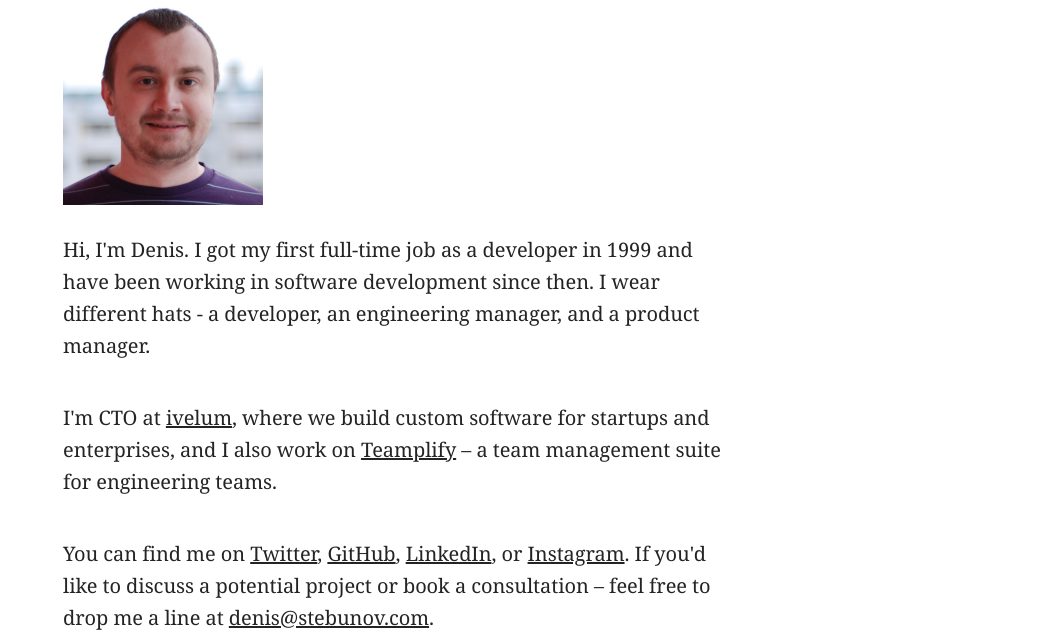
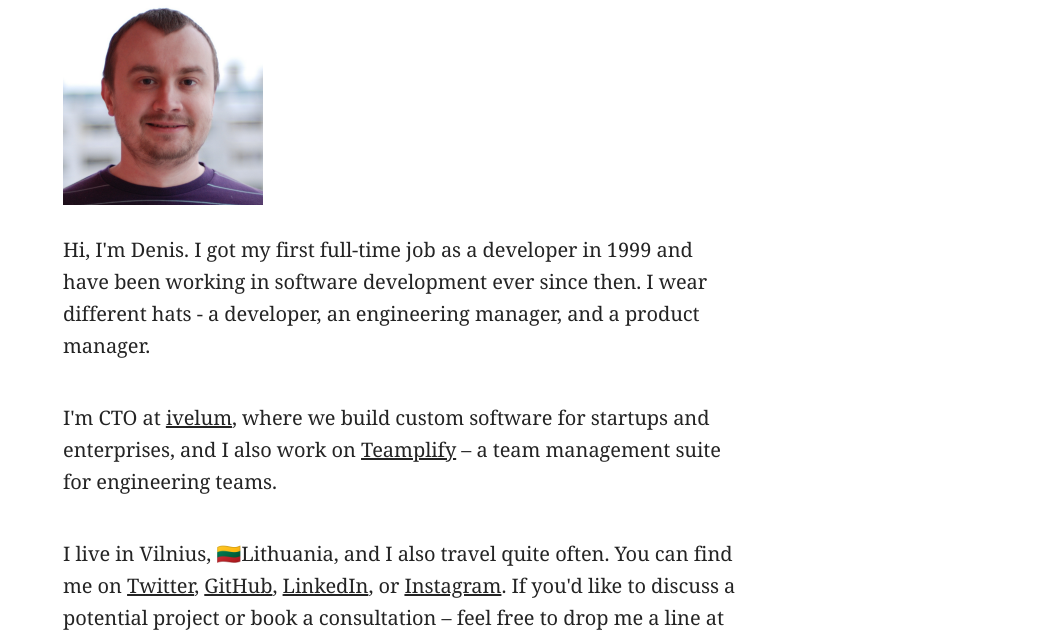
Before and after one commit to stebunovd/blog, a Gatsby site: page /about in a window 1280 px wide. Shown: the part 173-805 px from the top of the page, without its empty margins (237-1280 px from the left). Built offline with nearby package versions, Linux system fonts and the light colour scheme; Gatsby itself is replaced by a stand-in of ours.

Commit message:
minor improvements to the About page

```diff
--- a/src/pages/about.jsx
+++ b/src/pages/about.jsx
@@ -18,9 +18,9 @@ export default function AboutPage() {
         }}
       />
       <p>
-        Hi, I&apos;m Denis. I got my first full-time job as a developer in 1999
-        and have been working in software development since then. I wear different
-        hats - a developer, an engineering manager, and a product manager.
+        Hi, I&apos;m Denis. I got my first full-time job as a developer in 1999 and have
+        been working in software development ever since then. I wear different hats -
+        a developer, an engineering manager, and a product manager.
       </p>
       <p>
         I&apos;m CTO at
@@ -34,7 +34,7 @@ export default function AboutPage() {
         teams.
       </p>
       <p>
-        You can find me on
+        I live in Vilnius, 🇱🇹Lithuania, and I also travel quite often. You can find me on
         {' '}
         <a href="https://twitter.com/dstebunov">
           Twitter
```
